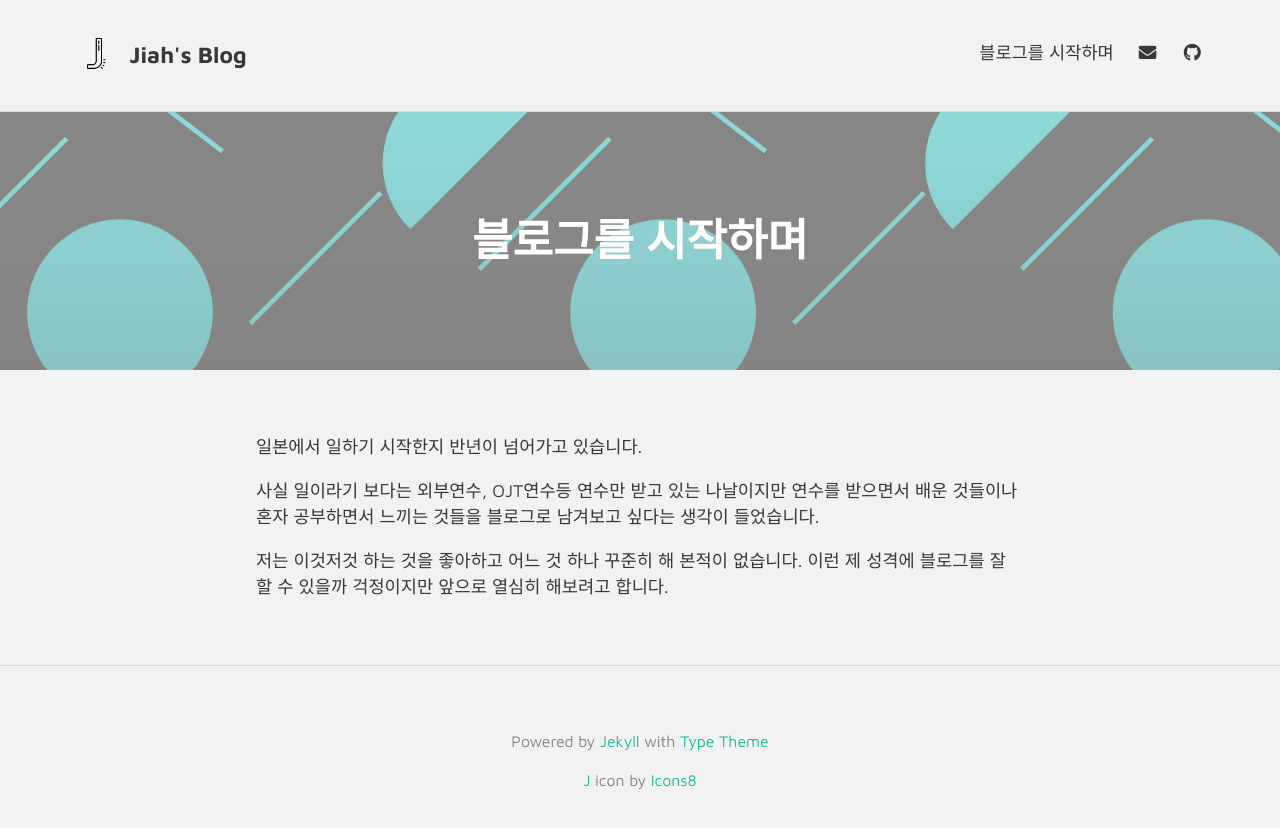
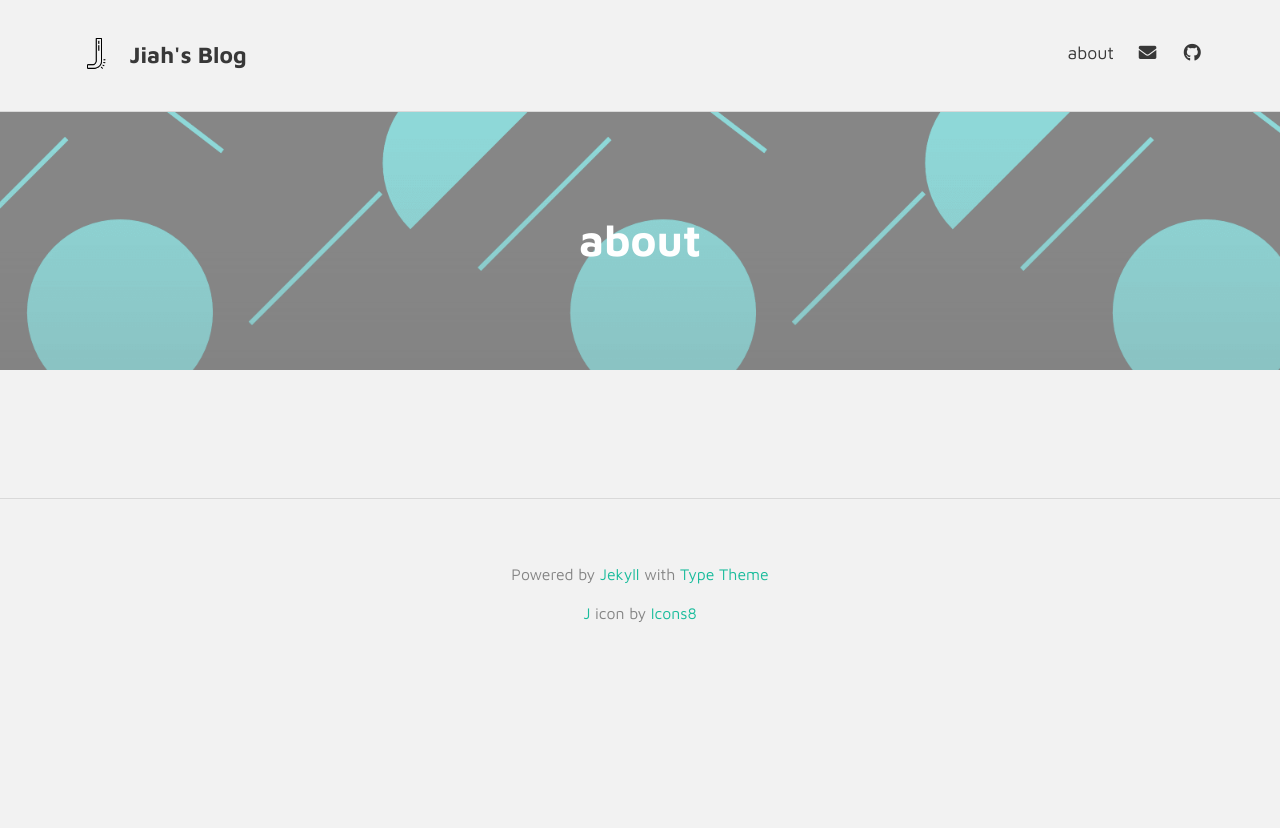
Before and after one commit to jiahnoh97/jiahnoh97.github.io, a Jekyll site: the page built from about.md, in a window 1280 px wide. Shown: the top 828 px of the page. Built offline with Jekyll 4.4.1, drawn with Linux system fonts in a browser that asks for light colours; nearby versions of some CDN libraries.

Commit message:
Update about.md

```diff
--- a/about.md
+++ b/about.md
@@ -1,15 +1,6 @@
 ---
 layout: page
-title: 블로그를 시작하며
+title: about
 permalink: /about/
 feature-img: "assets/img/sample_feature_img.png"
 ---
-
-일본에서 일하기 시작한지 반년이 넘어가고 있습니다.
-
-사실 일이라기 보다는 외부연수, OJT연수등 연수만 받고 있는 나날이지만
-연수를 받으면서 배운 것들이나 혼자 공부하면서 느끼는 것들을
-블로그로 남겨보고 싶다는 생각이 들었습니다.
-
-저는 이것저것 하는 것을 좋아하고 어느 것 하나 꾸준히 해 본적이 없습니다.
-이런 제 성격에 블로그를 잘 할 수 있을까 걱정이지만 앞으로 열심히 해보려고 합니다.
```
